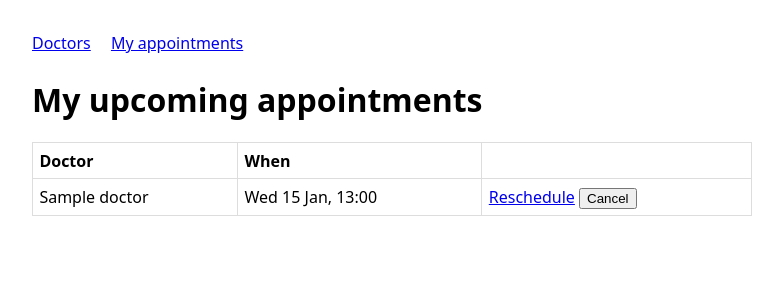
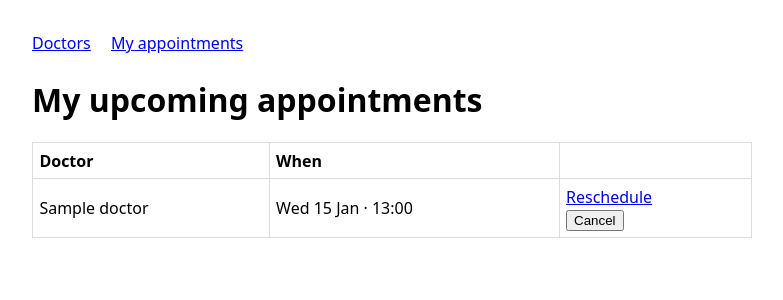
Before and after one commit to mutuiris/ratiba, a Django app: template clinic/templates/clinic/appointments.html in a window 1280 px wide. Shown: the top 300 px of the page, without its empty margins (248-1031 px from the left). Run offline with Django 5.2, Linux system fonts and the light colour scheme; the template is opened without the code that fills it: values that come from a table or form of the project are taken from there, others are empty; tables that the repository leaves empty hold one stand-in row (values such as "Sample post").

Commit message:
Refactor appointments template for improved structure and styling

```diff
--- a/clinic/templates/clinic/appointments.html
+++ b/clinic/templates/clinic/appointments.html
@@ -4,22 +4,28 @@
   <h1>My upcoming appointments</h1>
   {% if appointments %}
     <table>
-      <tr><th>Doctor</th><th>When</th><th></th></tr>
+      <thead><tr><th>Doctor</th><th>When</th><th></th></tr></thead>
+      <tbody>
         {% for appt in appointments %}
           <tr>
             <td>{{ appt.doctor.name }}</td>
-          <td>{{ appt.start_at|date:"D j M, H:i" }}</td>
+            <td>{{ appt.start_at|date:"D j M · H:i" }}</td>
             <td>
-            <a href="{% url 'web-availability' appt.doctor.id %}?reschedule={{ appt.id }}">Reschedule</a>
-            <form method="post" action="{% url 'web-cancel' appt.id %}" style="display:inline">
+              <div class="actions">
+                <a class="btn btn-ghost" href="{% url 'web-availability' appt.doctor.id %}?reschedule={{ appt.id }}">Reschedule</a>
+                <form method="post" action="{% url 'web-cancel' appt.id %}" class="inline">
                   {% csrf_token %}
-              <button type="submit">Cancel</button>
+                  <button class="btn-danger" type="submit">Cancel</button>
                 </form>
+              </div>
             </td>
           </tr>
         {% endfor %}
+      </tbody>
     </table>
   {% else %}
-    <p>No upcoming appointments. <a href="{% url 'web-doctors' %}">Book one</a>.</p>
+    <div class="card">
+      <p class="muted" style="margin:0">No upcoming appointments. <a href="{% url 'web-doctors' %}">Book one &rarr;</a></p>
+    </div>
   {% endif %}
 {% endblock %}
```
Lines whose indentation alone changed are shown as unchanged.
